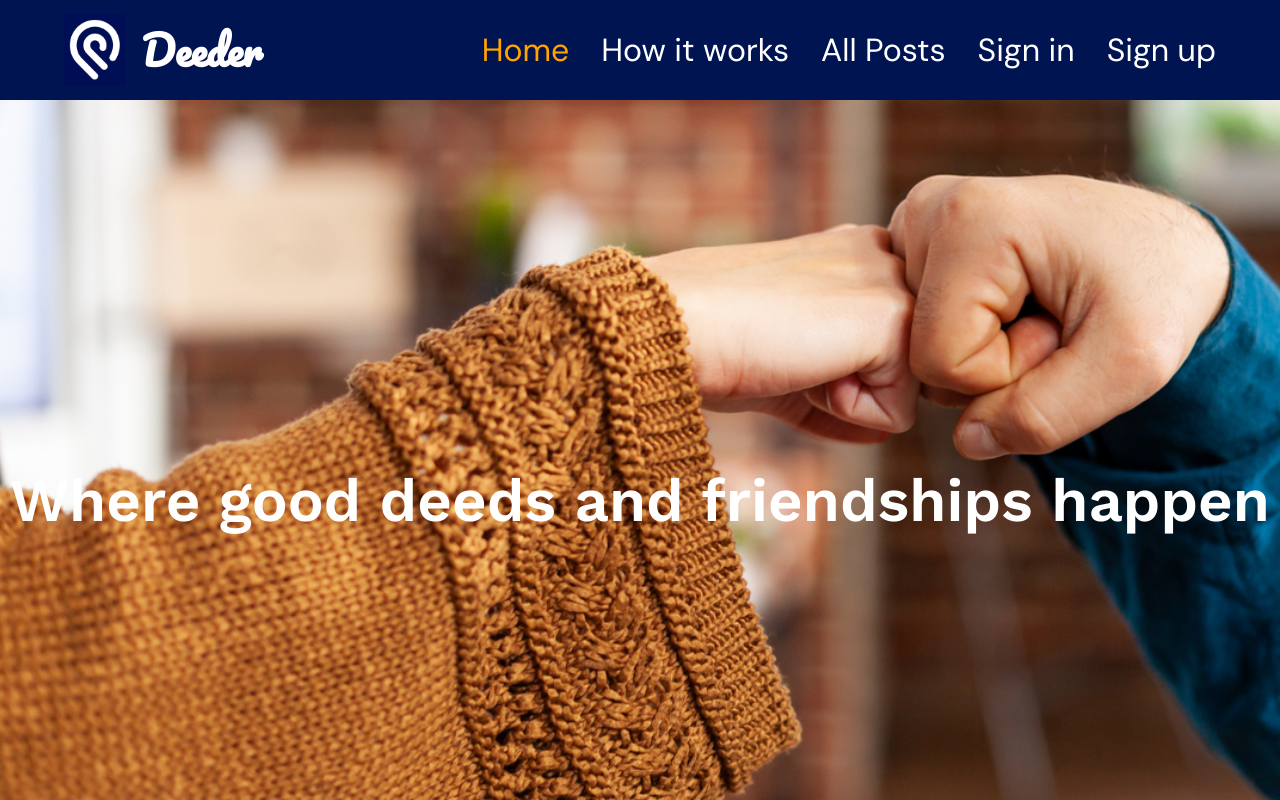
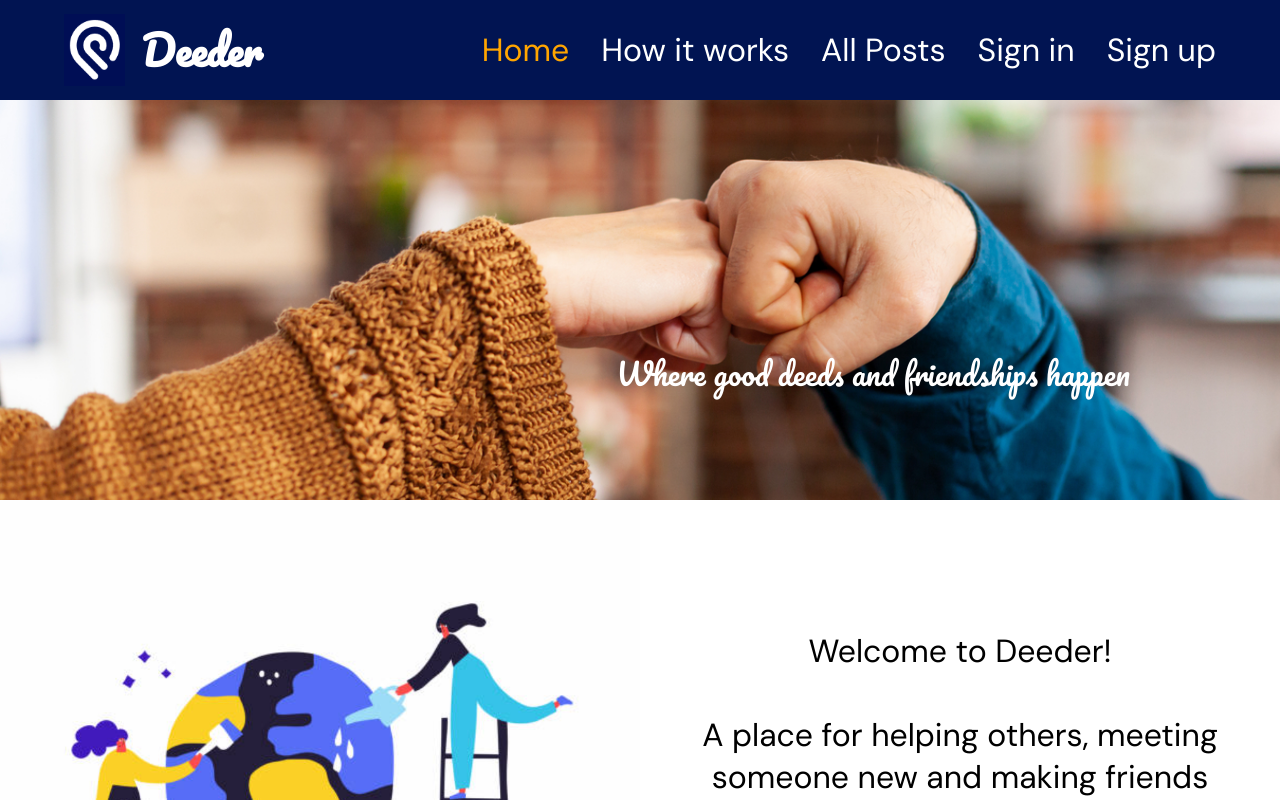
Before and after one commit to Andrea-Brezanova/deeder, a React (Create React App) app in the folder frontend/: page / in a window 1280 px wide. Shown: the top 800 px of the page. Built offline with nearby package versions, Linux system fonts and the light colour scheme.

Commit message:
homepage2

```diff
--- a/frontend/src/App.css
+++ b/frontend/src/App.css
@@ -127,18 +127,23 @@ button:hover {
 }
 
 
+/* HERO SECTION */
 
 .hero {
-  height: 100vh;
-  /* background-color: rgb(227, 228, 230);b */
+  height: 50vh;
   background-image: url("/public/Images/Fists.jpg");
   background-size: cover;
   color: white;
-  font-family: 'Work Sans', sans-serif;
-  font-size: 60px;
+  font-family: 'Pacifico', cursive;
+  font-size: 30px;
   display: flex;
-  justify-content: center;
-  align-items:center;
+  justify-content:right;
+  align-items:flex-end;
+}
+.slogan {
+  margin: 50px;
+  padding: 50px;
+  padding-right: 100px;
 }
 
 .about {
--- a/frontend/src/Components/Home.js
+++ b/frontend/src/Components/Home.js
@@ -4,8 +4,10 @@ import { Navigate, useNavigate, NavLink } from "react-router-dom";
 export default function Home() {
   return (
     <>
-      <div className="hero">
+    <div className="hero">
+      <div className="slogan">
         <p>Where good deeds and friendships happen</p>
+      </div>
       </div>
       <div className="about">
         <img
```
